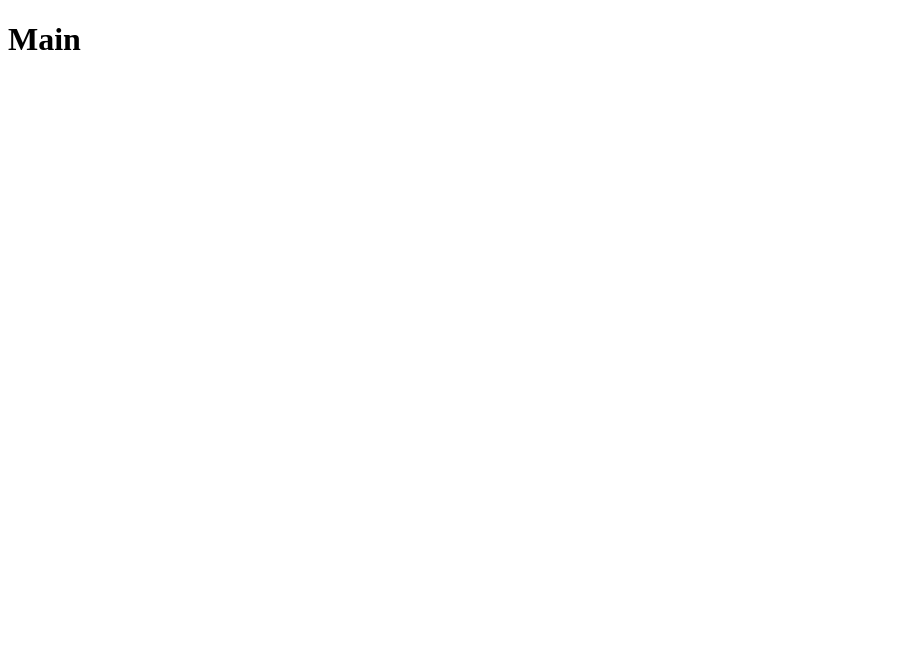
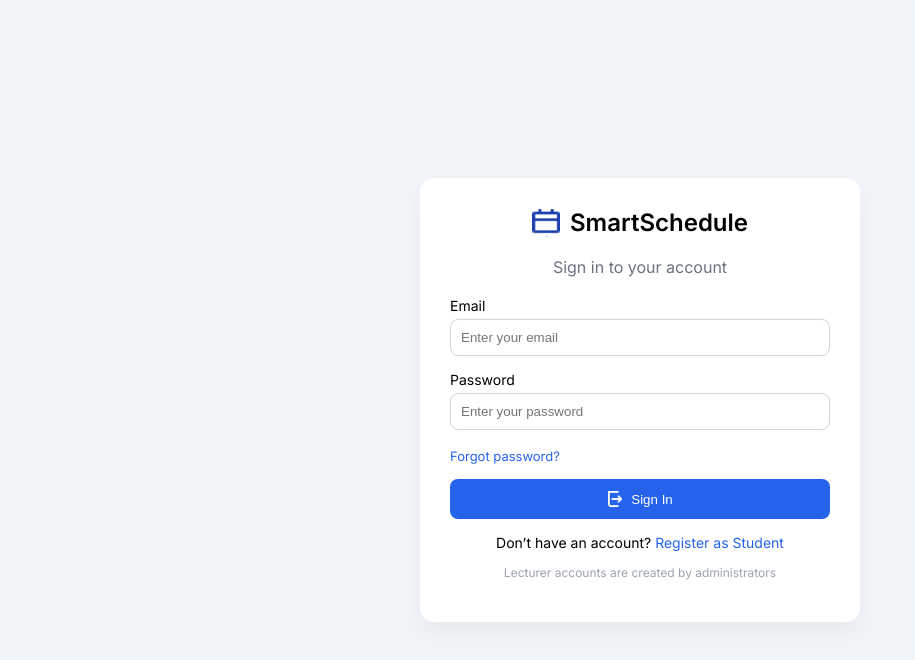
Before and after one commit to 9Denys/SmartSchedule.Frontend, a React (Vite) app: page / in a window 1280 px wide. Shown: the top 660 px of the page, without its empty margins (0-915 px from the left). Built offline with nearby package versions, Linux system fonts and the light colour scheme.

Commit message:
add login page layout - create Login page UI - add reusable Input and Button components - setup images handling - implement styles and layout

```diff
--- a/index.html
+++ b/index.html
@@ -4,6 +4,9 @@
     <meta charset="UTF-8" />
     <link rel="icon" type="image/svg+xml" href="/favicon.svg" />
     <meta name="viewport" content="width=device-width, initial-scale=1.0" />
+
+    <link href="https://fonts.googleapis.com/css2?family=Inter:wght@400;500;600&display=swap" rel="stylesheet">
+
     <title>SmartSchedule</title>
   </head>
   <body>
--- a/src/App.jsx
+++ b/src/App.jsx
@@ -1,4 +1,5 @@
 import Router from "./app/router";
+import "./styles/global.css";
 
 function App() {
   return <Router />;
--- a/src/app/router.jsx
+++ b/src/app/router.jsx
@@ -1,10 +1,11 @@
 import { BrowserRouter, Routes, Route } from "react-router-dom";
+import Login from "../pages/Auth/Login";
 
 const Router = () => {
   return (
     <BrowserRouter>
       <Routes>
-        <Route path="/" element={<h1>Main</h1>} />
+        <Route path="/" element={<Login />} />
       </Routes>
     </BrowserRouter>
   );
--- a/src/assets/images.js
+++ b/src/assets/images.js
@@ -0,0 +1,7 @@
+import calendar from "./images/calendar.png";
+import vector from "./images/vector.png";
+
+export const images = {
+  calendar,
+  vector,
+};
--- /dev/null
+++ b/src/components/UI/Button.jsx
@@ -0,0 +1,5 @@
+const Button = ({ children }) => {
+  return <button className="btn">{children}</button>;
+};
+
+export default Button;
--- /dev/null
+++ b/src/components/UI/Input.jsx
@@ -0,0 +1,10 @@
+const Input = ({ label, type = "text", placeholder }) => {
+  return (
+    <div className="input-group">
+      <label>{label}</label>
+      <input type={type} placeholder={placeholder} />
+    </div>
+  );
+};
+
+export default Input;
--- /dev/null
+++ b/src/pages/Auth/Login.css
@@ -0,0 +1,111 @@
+.auth-page {
+  min-height: 100vh;
+  display: grid;
+  place-items: center;
+  background: #f1f5f9;
+}
+
+.auth-card {
+  width: 380px;
+  background: #fff;
+  padding: 30px;
+  border-radius: 14px;
+  box-shadow: 0 10px 25px rgba(0, 0, 0, 0.05);
+}
+
+.auth-header {
+  display: flex;
+  align-items: center;
+  justify-content: center;
+  gap: 10px;
+}
+
+.auth-header img {
+  width: 28px;
+  height: 28px;
+}
+
+.auth-header h2 {
+  margin: 0;
+  font-weight: 600;
+}
+
+.auth-subtitle {
+  text-align: center;
+  margin: 20px 0;
+  color: #6b7280;
+}
+
+.input-group {
+  display: flex;
+  flex-direction: column;
+  margin-bottom: 15px;
+}
+
+.input-group label {
+  font-size: 14px;
+  margin-bottom: 5px;
+}
+
+.input-group input {
+  padding: 10px;
+  border: 1px solid #d1d5db;
+  border-radius: 8px;
+  outline: none;
+}
+
+.input-group input:focus {
+  border-color: #2563eb;
+}
+
+.forgot {
+  font-size: 13px;
+  color: #2563eb;
+  text-decoration: none;
+  display: inline-block;
+  margin-bottom: 15px;
+}
+
+.btn {
+  width: 100%;
+  padding: 12px;
+  background: #2563eb;
+  color: #fff;
+  border: none;
+  border-radius: 8px;
+  cursor: pointer;
+  font-weight: 500;
+
+  display: flex;
+  align-items: center;
+  justify-content: center;
+  gap: 8px;
+}
+
+.btn:hover {
+  background: #1d4ed8;
+}
+
+.btn-icon {
+  width: 16px;
+  height: 16px;
+  object-fit: contain;
+}
+
+.register {
+  text-align: center;
+  margin-top: 15px;
+  font-size: 14px;
+}
+
+.register span {
+  color: #2563eb;
+  cursor: pointer;
+}
+
+.note {
+  text-align: center;
+  font-size: 12px;
+  color: #9ca3af;
+  margin-top: 5px;
+}
--- /dev/null
+++ b/src/pages/Auth/Login.jsx
@@ -0,0 +1,45 @@
+import "./Login.css";
+import Input from "../../components/UI/Input";
+import Button from "../../components/UI/Button";
+import { images } from "../../assets/images";
+
+const Login = () => {
+  return (
+    <div className="auth-page">
+      <div className="auth-card">
+        <div className="auth-header">
+          <img src={images.calendar} alt="calendar" />
+          <h2>SmartSchedule</h2>
+        </div>
+
+        <p className="auth-subtitle">Sign in to your account</p>
+
+        <Input label="Email" placeholder="Enter your email" />
+        <Input
+          label="Password"
+          type="password"
+          placeholder="Enter your password"
+        />
+
+        <a href="#" className="forgot">
+          Forgot password?
+        </a>
+
+        <Button>
+          <img src={images.vector} alt="" className="btn-icon" />
+          Sign In
+        </Button>
+
+        <p className="register">
+          Don’t have an account? <span>Register as Student</span>
+        </p>
+
+        <p className="note">
+          Lecturer accounts are created by administrators
+        </p>
+      </div>
+    </div>
+  );
+};
+
+export default Login;
--- /dev/null
+++ b/src/styles/global.css
@@ -0,0 +1,4 @@
+body {
+  margin: 0;
+  font-family: "Inter", sans-serif;
+}
```
Also changed, not shown: src/assets/images/calendar.png (added), src/assets/images/vector.png (added).
